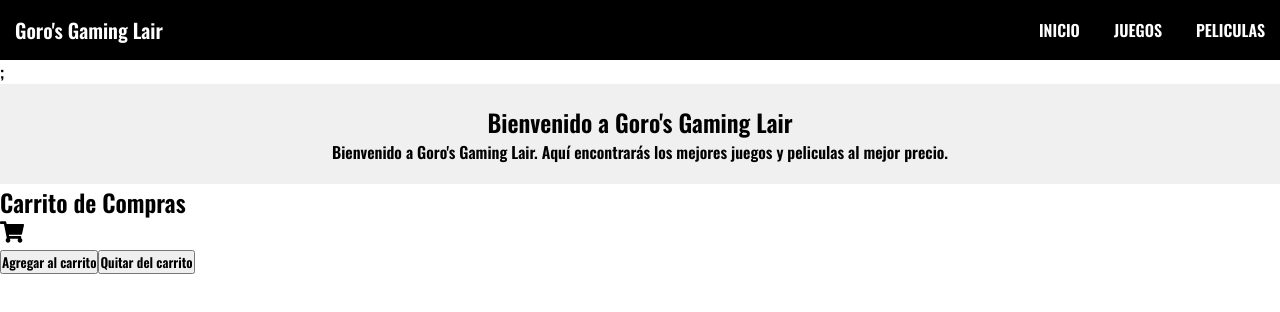
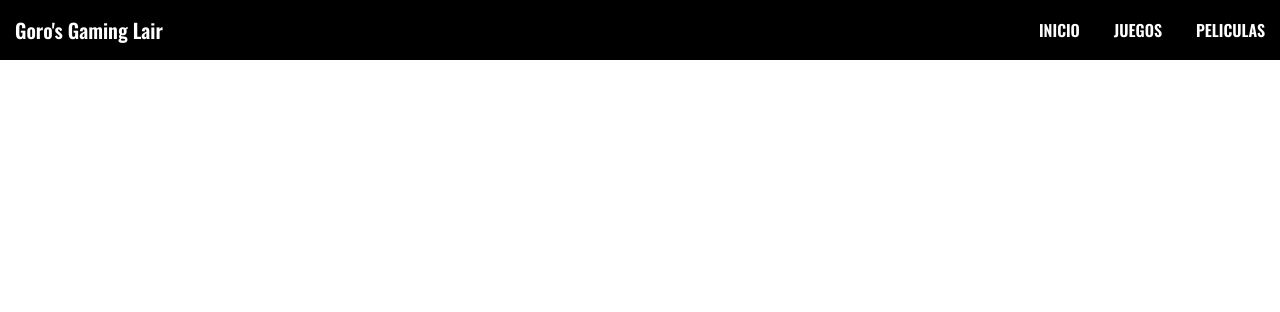
Before and after one commit to NevanOne/PreEntrega1-ReactJS, a React (Create React App) app: page / in a window 1280 px wide. Shown: the top 312 px of the page. Built offline with nearby package versions, Linux system fonts and the light colour scheme; a web font is replaced by a local one.

Commit message:
Creando las rutas y subdominios por separado

```diff
--- a/src/App.js
+++ b/src/App.js
@@ -1,14 +1,13 @@
-import Navbar from './components/Navbar/Navbar';
-import Cart from './components/Cart';
-import ItemListContainer from './components/ItemListContainer';
+import { BrowserRouter, Switch, Route, Routes, NavLink } from "react-router-dom";
+import Inicio from "./components/Inicio/Inicio";
+import Juegos from "./components/Juegos/Juegos";
+import Peliculas from "./components/Peliculas/Peliculas";
+import Navbar from './components/Navbar/Navbar'
+import React from "react";
 
+export default function App() {
+  return (
+   <Navbar />
 
-function App() {
-  return <>
-  <Navbar></Navbar>;
-      <ItemListContainer greeting="Bienvenido a Goro's Gaming Lair" />
-  <Cart />
-  </>
+  );
 }
-
-export default App;
```
